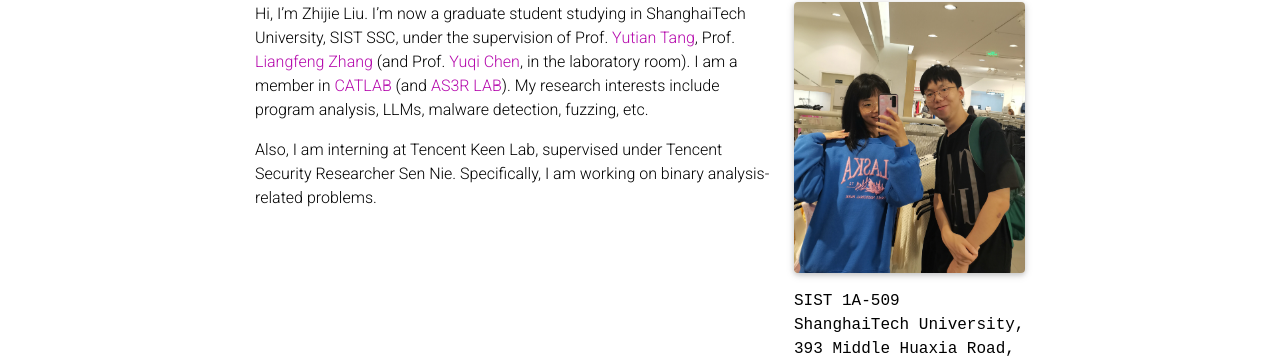
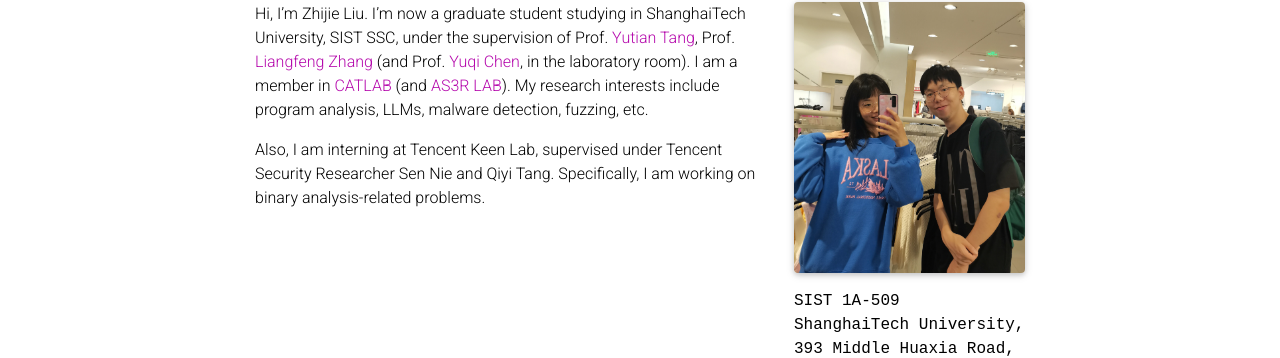
Before and after one commit to Rroscha/Rroscha.github.io, a Jekyll site: the page built from _pages/about.md, in a window 1280 px wide and 1190 px high. Shown: the part 223-581 px from the top of the window. Built offline with Jekyll 4.4.1, drawn with Linux system fonts in a browser that asks for light colours; full-size pictures stand in for the smaller copies a plugin makes; comment, search, counter and statistics services are not loaded; a style sheet for code colours, icons or effects is not loaded.

Commit message:
docs: update supervisors

```diff
--- a/_pages/about.md
+++ b/_pages/about.md
@@ -21,4 +21,4 @@
 
 Hi, I’m Zhijie Liu. I’m now a graduate student studying in ShanghaiTech University, SIST SSC, under the supervision of Prof. <a href='https://www.chrisyttang.org/'>Yutian Tang</a>, Prof. <a href='https://sist.shanghaitech.edu.cn/zhanglf_en/main.htm'>Liangfeng Zhang</a> (and Prof. <a href='http://as3r-lab.com/'>Yuqi Chen</a>, in the laboratory room). I am a member in <a href='https://www.chrisyttang.org/'>CATLAB</a> (and <a href='http://as3r-lab.com/'>AS3R LAB</a>). My research interests include program analysis, LLMs, malware detection, fuzzing, etc.
 
-Also, I am interning at Tencent Keen Lab, supervised under Tencent Security Researcher Sen Nie. Specifically, I am working on binary analysis-related problems.
+Also, I am interning at Tencent Keen Lab, supervised under Tencent Security Researcher Sen Nie and Qiyi Tang. Specifically, I am working on binary analysis-related problems.
```
